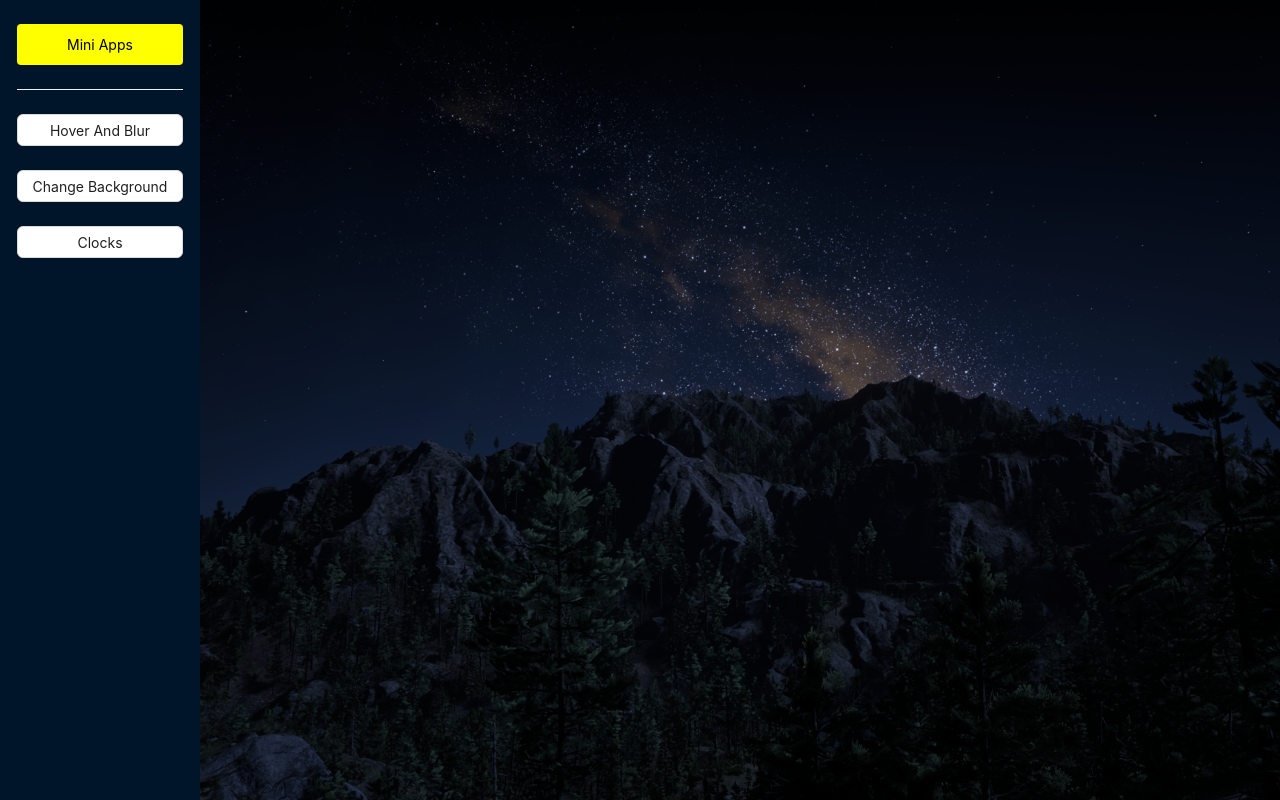
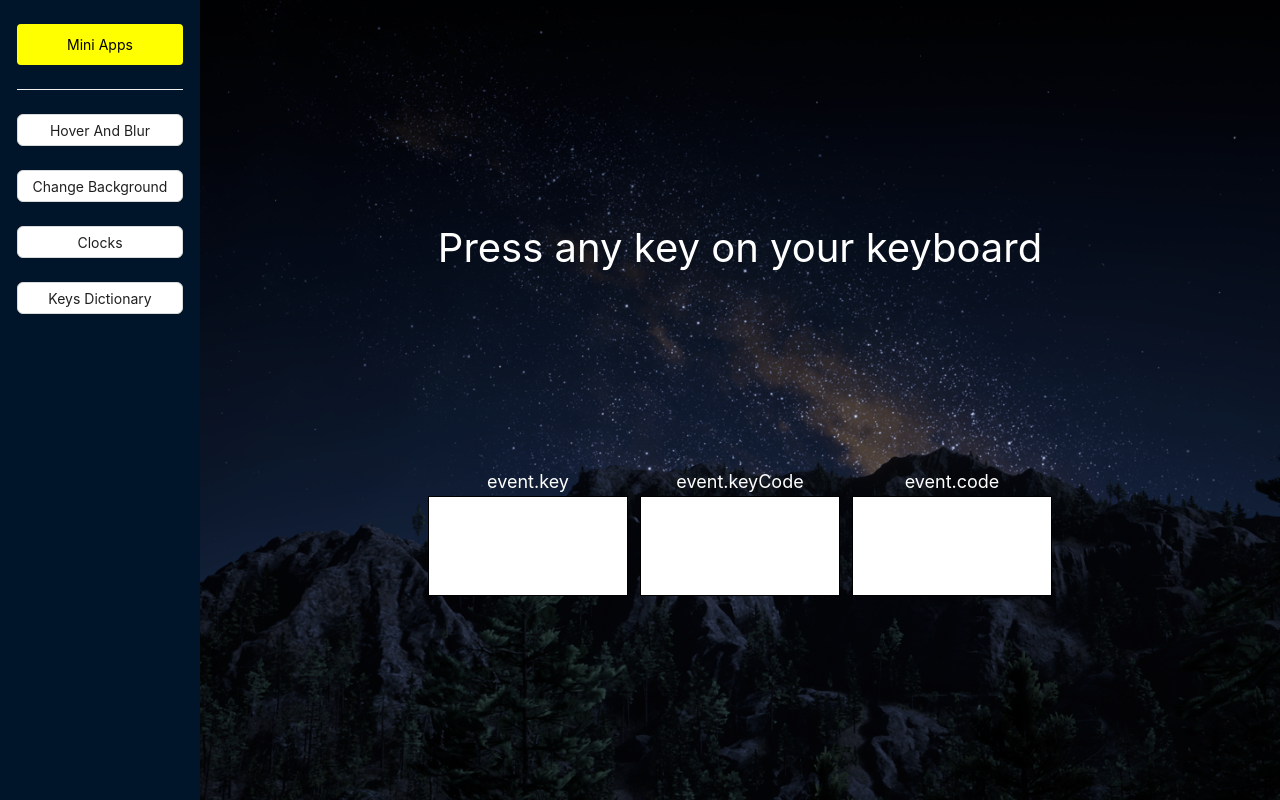
Before and after one commit to Roxy44/Mini-Apps, a React (Create React App) app: page /keys-dictionary in a window 1280 px wide. Shown: the top 800 px of the page. Built offline with nearby package versions, Linux system fonts and the light colour scheme.

Commit message:
added keys dictionary app

```diff
--- a/src/components/App.less
+++ b/src/components/App.less
@@ -14,7 +14,6 @@ body {
 
 .side-menu {
     width: 20%;
-    height: 100vh;
     display: flex;
     justify-content: center;
 
@@ -40,7 +39,7 @@ body {
     }
 
     .menu-apps {
-        height: 804px;
+        height: 800px;
         display: flex;
         flex-direction: column;
         margin-top: 12px;
--- a/src/components/App.tsx
+++ b/src/components/App.tsx
@@ -9,6 +9,7 @@ import { useDispatch, useSelector } from 'react-redux';
 import HoverAndBlur from '../components/HoverAndBlur/HoverAndBlur';
 import BackgroundChanger from '../components/BackgroundChanger/BackgroundChanger';
 import Clocks from './Clocks/Clocks';
+import KeysDictionary from './KeysDictionary/KeysDictionary';
 
 import { RootState } from '../types';
 
@@ -43,6 +44,9 @@ const App = () => {
                         <Link to='/clocks' className='third-app link'>
                             <Button type={site_theme === 'light' ? 'primary' : 'default'}>Clocks</Button>
                         </Link>
+                        <Link to='/keys-dictionary' className='fourth-app link'>
+                            <Button type={site_theme === 'light' ? 'primary' : 'default'}>Keys Dictionary</Button>
+                        </Link>
                     </div>
 
                     <Divider className={`divider-${site_theme}`} />
@@ -58,6 +62,7 @@ const App = () => {
                         <Route path='/hover-and-blur' element={<HoverAndBlur />} />
                         <Route path='/change-background' element={<BackgroundChanger />} />
                         <Route path='/clocks' element={<Clocks />} />
+                        <Route path='/keys-dictionary' element={<KeysDictionary />} />
                     </Routes>
                 </div>
             </Layout>
--- a/src/components/Clocks/Clocks.less
+++ b/src/components/Clocks/Clocks.less
@@ -7,7 +7,7 @@
     .getSize(60%, 80%);
 
     .clocks-block {
-        height: 70%;
+        height: 60%;
         display: flex;
         justify-content: center;
         align-items: center;
--- a/src/components/Clocks/Clocks.tsx
+++ b/src/components/Clocks/Clocks.tsx
@@ -34,7 +34,7 @@ const Clocks = () => {
             }
 
             if (Number(time.split(':')[2]) >= 59) {
-                setTimeout(() => setTime(moment().format('h:mm')), 2000);
+                setTimeout(() => setTime(moment().format('h:mm')), 1000);
             }
         }, 1000);
     };
--- a/src/components/HoverAndBlur/HoverAndBlur.less
+++ b/src/components/HoverAndBlur/HoverAndBlur.less
@@ -1,4 +1,4 @@
-.container {
+.hab-container {
     background-color: black;
     z-index: 2;
 
@@ -11,7 +11,7 @@
         height: 16px;
         margin: 2px;
         background-color: rgb(29, 29, 29);
-        transition: 3s ease;
+        transition: 5s ease;
     }
 
     .square:hover {
--- a/src/components/HoverAndBlur/HoverAndBlur.tsx
+++ b/src/components/HoverAndBlur/HoverAndBlur.tsx
@@ -12,7 +12,7 @@ const HoverAndBlur = () => {
     ));
 
     return (
-        <div className='container'>
+        <div className='hab-container'>
             {board}
         </div>
     );
--- /dev/null
+++ b/src/components/KeysDictionary/KeysDictionary.less
@@ -0,0 +1,55 @@
+.getSize(@width, @height) {
+    width: @width;
+    height: @height;
+}
+
+.keys-dictionary-container:focus {
+    outline: none;
+}
+
+.keys-dictionary-container {
+    .getSize(60%, 60%);
+    display: flex;
+    flex-direction: column;
+
+    .events-title {
+        .getSize(100%, 20%);
+        display: flex;
+        justify-content: center;
+        align-items: center;
+        color: white;
+        font-size: 40px;
+    }
+
+    .events-container {
+        .getSize(100%, 80%);
+        display: flex;
+        justify-content: space-evenly;
+        align-items: center;
+
+        .event-key-code,
+        .event-key,
+        .event-code {
+            display: flex;
+            flex-direction: column;
+            align-items: center;
+        }
+
+        .event-label {
+            color: white;
+            font-size: 18px;
+            padding-bottom: 4px;
+        }
+
+        .event-content {
+            .getSize(200px, 100px);
+            display: flex;
+            justify-content: center;
+            align-items: center;
+            font-size: 24px;
+            font-weight: bold;
+            background-color: white;
+            border: 1px solid black;
+        }
+    }
+}
--- /dev/null
+++ b/src/components/KeysDictionary/KeysDictionary.tsx
@@ -0,0 +1,42 @@
+import React, { useEffect, useState } from 'react';
+
+import './KeysDictionary.less';
+
+const KeysDictionary = () => {
+
+    const [eventKey, setEventKey] = useState('');
+    const [eventKeyCode, setEventKeyCode] = useState('');
+    const [eventCode, setEventCode] = useState('');
+
+    useEffect(() => {
+        document.getElementById('wonna-get-focus')?.focus();
+    }, []);
+
+    const keyPressHandler = (event: any) => {
+        setEventKey(event.key);
+        setEventKeyCode(event.keyCode);
+        setEventCode(event.code);
+    };
+
+    return (
+        <div className='keys-dictionary-container' tabIndex={-1}  id='wonna-get-focus' onKeyDown={(e: any) => keyPressHandler(e)}>
+            <span className='events-title'>Press any key on your keyboard</span>
+            <div className='events-container'>
+                <div className='event-key'>
+                    <span className='event-label'>event.key</span>
+                    <div className='event-content'>{eventKey}</div>
+                </div>
+                <div className='event-key-code'>
+                    <span className='event-label'>event.keyCode</span>
+                    <div className='event-content'>{eventKeyCode}</div>
+                </div>
+                <div className='event-code'>
+                    <span className='event-label'>event.code</span>
+                    <div className='event-content'>{eventCode}</div>
+                </div>
+            </div>
+        </div>
+    );
+};
+
+export default KeysDictionary;
```
